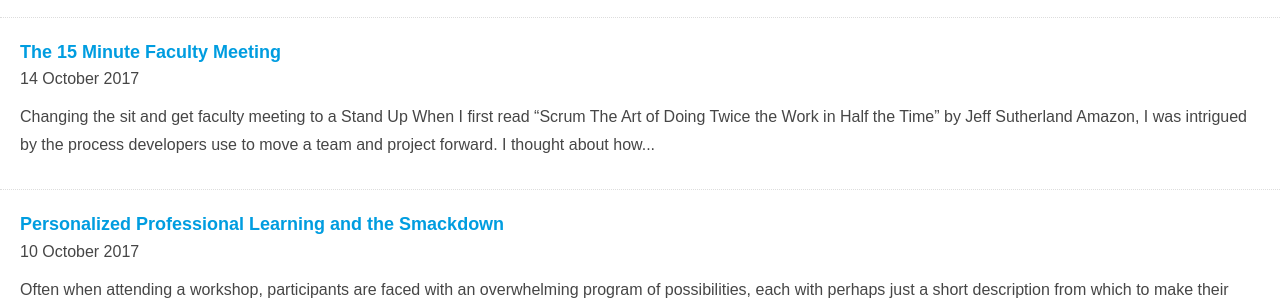
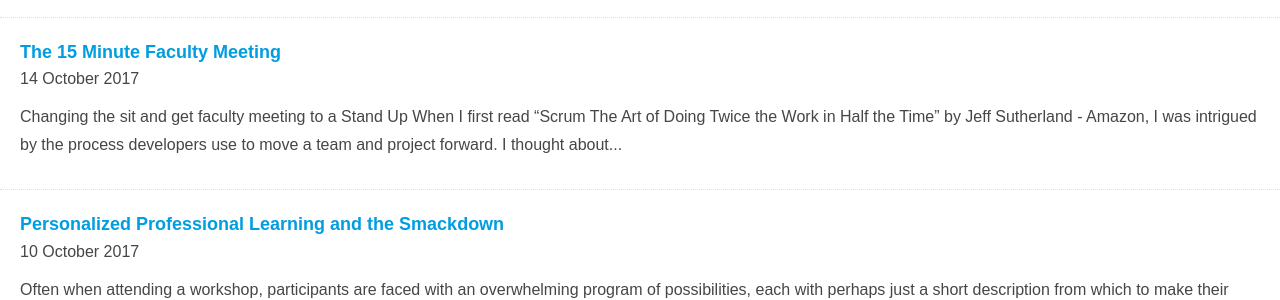
Before and after one commit to meesterkurt/joyofprofessionallearning, a Jekyll site: the page built from blog.md, in a window 1280 px wide and 900 px high, scrolled down 1155 px. Shown: the part 152-452 px from the top of the window. Built offline with Jekyll 4.4.1, drawn with Linux system fonts in a browser that asks for light colours; nearby versions of some CDN libraries.

Commit message:
Update 2017-10-14-stand-up-faculty-meeting.markdown

```diff
--- a/_posts/2017-10-14-stand-up-faculty-meeting.markdown
+++ b/_posts/2017-10-14-stand-up-faculty-meeting.markdown
@@ -10,7 +10,7 @@
 ---
 Changing the sit and get faculty meeting to a Stand Up
 ------
-When I first read "Scrum The Art of Doing Twice the Work in Half the Time" by Jeff Sutherland [Amazon](https://www.amazon.com/Scrum-Doing-Twice-Work-Half/dp/1847941109/ref=pd_lpo_sbs_14_t_0/131-4681130-1166934?_encoding=UTF8&psc=1&refRID=VEZXPNVKJ3Z2KFCFEPSG), I was intrigued by the process developers use to move a team and project forward. I thought about how this would be a good way to replace the long, end of the day, once a month faculty meeting. My why is relationships and relationship building.
+When I first read "Scrum The Art of Doing Twice the Work in Half the Time" by Jeff Sutherland - [Amazon](https://www.amazon.com/Scrum-Doing-Twice-Work-Half/dp/1847941109/ref=pd_lpo_sbs_14_t_0/131-4681130-1166934?_encoding=UTF8&psc=1&refRID=VEZXPNVKJ3Z2KFCFEPSG), I was intrigued by the process developers use to move a team and project forward. I thought about how this would be a good way to replace the long, end of the day, once a month faculty meeting. My why is relationships and relationship building.
 
 I know that no good work happens in isolation. These meetings would foster relationship building, collaboration and ultimately become a better use of our time. Everyone has 15 minutes. I suggested we give it a try. We had our first standup meeting in 2013 with our administrative team to practice the stand up meeting and gain flow in our processes. It was so effective and successfull that we implemented it with our high school faculty and changed the old style faculty meeting forever. We never looked back and the Stand Up became, and still is to this day, the faculty meeting.
 
```
